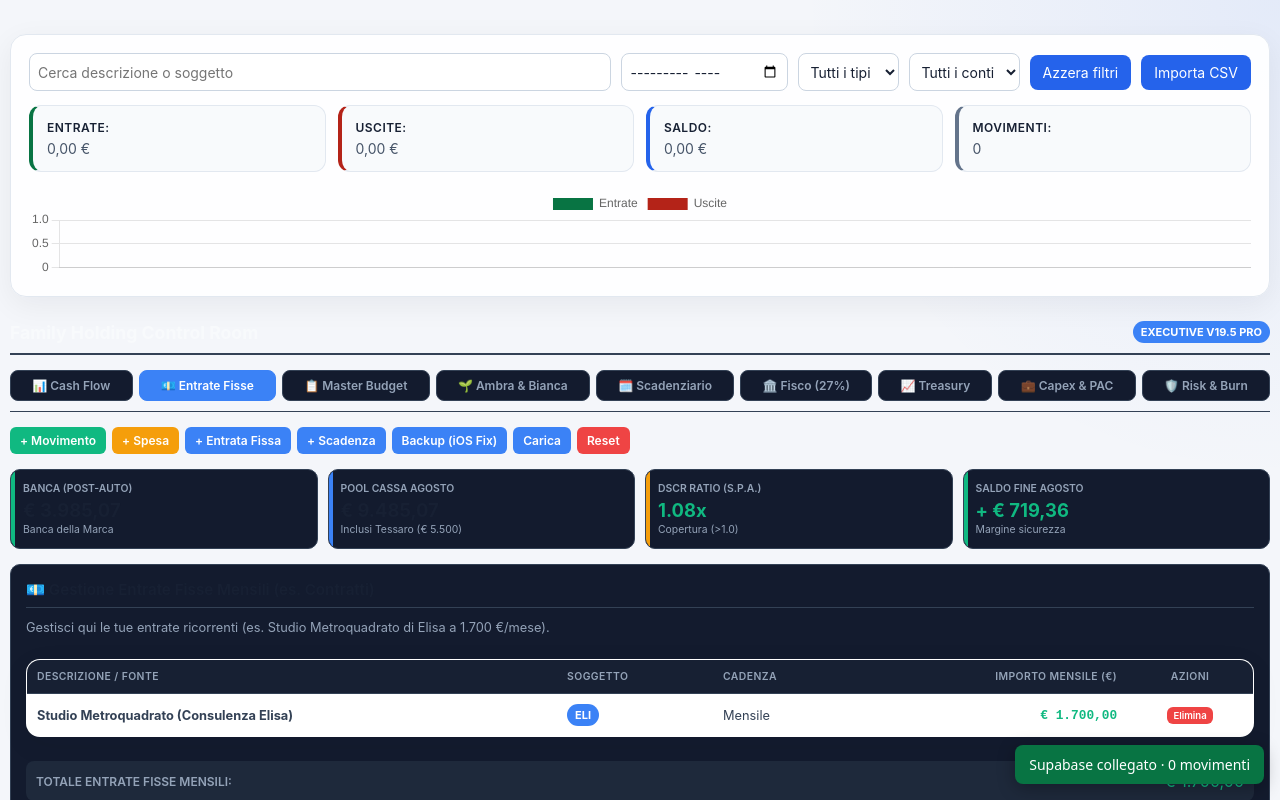
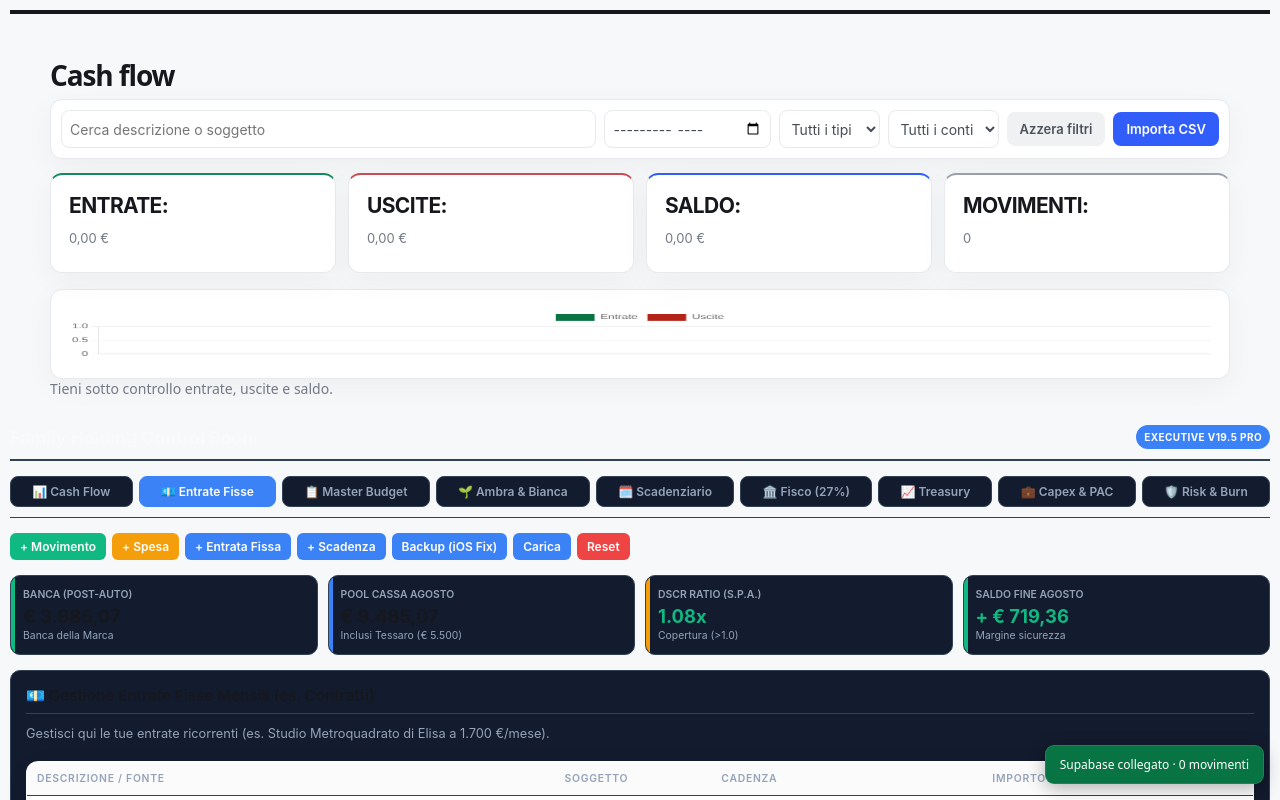
Before and after one commit to tomejohnny/control-room-jo-eli, a website built with Vite: page index.html in a window 1280 px wide. Both pictures are taken after a click on the button "💶 Entrate Fisse". Shown: the top 800 px of the page. Built offline with nearby package versions, Linux system fonts and the light colour scheme; some packages are replaced by stand-ins of ours; no server answers; the database is empty.

Commit message:
new Style

```diff
--- a/src/styles.css
+++ b/src/styles.css
@@ -1,11 +1,23 @@
+@import url("https://fonts.googleapis.com/css2?family=DM+Sans:wght@400;500;600;700&display=swap");
+
 :root {
-  color-scheme: light;
-  font-family: Inter, ui-sans-serif, system-ui, -apple-system, BlinkMacSystemFont,
-    "Segoe UI", sans-serif;
-  color: #172033;
-  background: #f4f6fa;
+  font-family: "DM Sans", Inter, ui-sans-serif, system-ui, sans-serif;
+  color: #16181d;
+  background: #f7f8fa;
   font-synthesis: none;
   text-rendering: optimizeLegibility;
+  --ink: #16181d;
+  --muted: #737984;
+  --line: #e7e9ed;
+  --surface: #ffffff;
+  --canvas: #f7f8fa;
+  --blue: #315efb;
+  --blue-dark: #244bd5;
+  --green: #138a5b;
+  --green-soft: #e9f7f0;
+  --red: #c94b54;
+  --red-soft: #fff0f1;
+  --shadow: 0 8px 30px rgba(22, 24, 29, 0.045);
 }
 
 * {
@@ -13,12 +25,17 @@
 }
 
 body {
+  min-width: 320px;
   margin: 0;
-  min-width: 320px;
-  background:
-    radial-gradient(circle at top right, rgba(37, 99, 235, 0.08), transparent 30rem),
-    #f4f6fa;
-  color: #172033;
+  background: var(--canvas);
+  color: var(--ink);
+}
+
+body::before {
+  content: "";
+  display: block;
+  height: 4px;
+  background: var(--ink);
 }
 
 button,
@@ -31,246 +48,366 @@ button {
   border: 0;
   border-radius: 8px;
   padding: 9px 13px;
-  background: #2563eb;
+  background: var(--ink);
   color: #fff;
+  font-size: 13px;
+  font-weight: 600;
   cursor: pointer;
-  transition: background 0.15s ease, transform 0.15s ease, opacity 0.15s ease;
+  transition:
+    background 160ms ease,
+    transform 160ms ease,
+    opacity 160ms ease;
 }
 
 button:hover {
-  background: #1d4ed8;
+  background: #30343c;
   transform: translateY(-1px);
+}
+
+button:active {
+  transform: translateY(0);
 }
 
 button:disabled {
   cursor: wait;
-  opacity: 0.6;
+  opacity: 0.55;
 }
 
 input,
 select {
   min-height: 38px;
-  border: 1px solid #cbd5e1;
+  border: 1px solid var(--line);
   border-radius: 8px;
-  background: #fff;
-  color: #172033;
-  outline: none;
+  outline: 0;
+  background: var(--surface);
+  color: var(--ink);
+  transition:
+    border-color 160ms ease,
+    box-shadow 160ms ease;
 }
 
 input:focus,
 select:focus {
-  border-color: #2563eb;
-  box-shadow: 0 0 0 3px rgba(37, 99, 235, 0.14);
+  border-color: #aebcff;
+  box-shadow: 0 0 0 3px rgba(49, 94, 251, 0.1);
 }
 
-/* Area filtri e riepilogo */
+/* Area principale */
 #cashflow-controls {
-  max-width: 1280px;
-  margin: 24px auto !important;
-  padding: 18px !important;
-  border: 1px solid #e2e8f0 !important;
-  border-radius: 16px !important;
-  background: rgba(255, 255, 255, 0.94) !important;
-  box-shadow: 0 8px 30px rgba(15, 23, 42, 0.06);
+  position: relative;
+  max-width: 1180px;
+  margin: 42px auto 20px !important;
+  padding: 0 !important;
+  border: 0 !important;
+  background: transparent !important;
+  box-shadow: none !important;
 }
 
+#cashflow-controls::before {
+  content: "Cash flow";
+  display: block;
+  margin-bottom: 5px;
+  color: var(--ink);
+  font-size: 28px;
+  font-weight: 700;
+  letter-spacing: -0.04em;
+}
+
+#cashflow-controls::after {
+  content: "Tieni sotto controllo entrate, uscite e saldo.";
+  display: block;
+  margin-bottom: 27px;
+  color: var(--muted);
+  font-size: 14px;
+}
+
+/* Barra filtri */
 #cashflow-controls > div:first-child {
   display: flex;
   align-items: center;
-  gap: 10px !important;
+  gap: 8px !important;
+  padding: 10px;
+  border: 1px solid var(--line);
+  border-radius: 12px;
+  background: var(--surface);
+  box-shadow: var(--shadow);
 }
 
 #cf-search {
-  flex: 1 1 260px;
+  flex: 1 1 280px;
+  padding: 0 12px;
 }
 
+#cf-month,
+#cf-type,
+#cf-account {
+  padding: 0 10px;
+  color: #474c55;
+}
+
+#cf-reset {
+  background: #f0f1f3;
+  color: #4c525c;
+}
+
+#cf-reset:hover {
+  background: #e5e7eb;
+}
+
+#cf-import {
+  background: var(--blue);
+}
+
+#cf-import:hover {
+  background: var(--blue-dark);
+}
+
+/* Riepilogo */
 #cf-summary {
   display: grid !important;
-  grid-template-columns: repeat(4, minmax(140px, 1fr));
+  grid-template-columns: repeat(4, 1fr);
   gap: 12px !important;
+  margin-top: 16px;
 }
 
 #cf-summary span {
-  display: flex;
-  flex-direction: column;
-  gap: 5px;
-  padding: 14px;
-  border: 1px solid #e2e8f0;
+  display: block;
+  min-height: 100px;
+  padding: 18px;
+  border: 1px solid var(--line);
   border-radius: 12px;
-  background: #f8fafc;
-  color: #475569;
+  background: var(--surface);
+  box-shadow: var(--shadow);
+  color: var(--muted);
+  font-size: 13px;
 }
 
 #cf-summary b {
-  color: #172033;
-  font-size: 12px;
+  display: block;
+  margin-bottom: 12px;
+  color: var(--muted);
+  font-size: 11px;
   font-weight: 600;
+  letter-spacing: 0.06em;
   text-transform: uppercase;
-  letter-spacing: 0.04em;
+}
+
+#cf-summary span::first-line {
+  color: var(--ink);
+  font-size: 21px;
+  font-weight: 700;
+  letter-spacing: -0.03em;
 }
 
 #cf-summary span:nth-child(1) {
-  border-left: 4px solid #087443;
+  border-top: 2px solid var(--green);
 }
 
 #cf-summary span:nth-child(2) {
-  border-left: 4px solid #b42318;
+  border-top: 2px solid var(--red);
 }
 
 #cf-summary span:nth-child(3) {
-  border-left: 4px solid #2563eb;
+  border-top: 2px solid var(--blue);
 }
 
 #cf-summary span:nth-child(4) {
-  border-left: 4px solid #64748b;
+  border-top: 2px solid #9aa0aa;
 }
 
 /* Grafico */
 #cf-chart {
+  display: block;
   width: 100% !important;
   max-height: 280px;
+  margin-top: 16px;
+  padding: 18px;
+  border: 1px solid var(--line);
+  border-radius: 12px;
+  background: var(--surface);
+  box-shadow: var(--shadow);
 }
 
-/* Tabelle */
+/* Tabella */
 table {
-  width: calc(100% - 48px);
-  max-width: 1280px;
-  margin: 24px auto;
-  border-collapse: separate;
+  width: min(1180px, calc(100% - 32px));
+  margin: 20px auto 48px;
+  border: 1px solid var(--line);
+  border-radius: 12px;
   border-spacing: 0;
   overflow: hidden;
-  border: 1px solid #e2e8f0;
-  border-radius: 14px;
-  background: #fff;
-  box-shadow: 0 8px 30px rgba(15, 23, 42, 0.06);
+  background: var(--surface);
+  box-shadow: var(--shadow);
 }
 
 thead th {
-  padding: 14px 16px;
-  background: #172033;
-  color: #fff;
-  font-size: 12px;
+  padding: 13px 16px;
+  border-bottom: 1px solid var(--line);
+  background: #fbfbfc;
+  color: #8a9099;
+  font-size: 10px;
   font-weight: 700;
+  letter-spacing: 0.07em;
   text-align: left;
   text-transform: uppercase;
-  letter-spacing: 0.04em;
 }
 
 tbody td {
-  padding: 13px 16px;
-  border-top: 1px solid #edf1f5;
-  color: #334155;
+  padding: 16px;
+  border-bottom: 1px solid #f0f1f3;
+  color: #454a53;
+  font-size: 13px;
   vertical-align: middle;
 }
 
+tbody tr:last-child td {
+  border-bottom: 0;
+}
+
+tbody tr {
+  transition: background 150ms ease;
+}
+
 tbody tr:hover {
-  background: #f8fafc;
+  background: #fafbfc;
+}
+
+tbody td:first-child {
+  color: #7c828c;
+  font-variant-numeric: tabular-nums;
 }
 
 tbody td:nth-child(5) {
+  color: var(--ink);
+  font-size: 14px;
+  font-weight: 700;
   white-space: nowrap;
-  font-weight: 700;
 }
 
 .amount.income {
-  color: #087443;
+  color: var(--green) !important;
 }
 
 .amount.expense {
-  color: #b42318;
+  color: var(--red) !important;
 }
 
 .badge {
   display: inline-flex;
   align-items: center;
+  min-height: 24px;
   padding: 4px 8px;
   border-radius: 999px;
-  font-size: 11px;
+  font-size: 10px;
   font-weight: 700;
+  letter-spacing: 0.04em;
 }
 
 .badge.income {
-  background: #dcfce7;
-  color: #166534;
+  background: var(--green-soft);
+  color: var(--green);
 }
 
 .badge.expense {
-  background: #fee2e2;
-  color: #991b1b;
+  background: var(--red-soft);
+  color: var(--red);
 }
 
 .edit-db-row,
 .delete-db-row {
   padding: 6px 9px;
-  font-size: 12px;
+  border-radius: 6px;
+  font-size: 11px;
 }
 
 .edit-db-row {
-  background: #475569;
+  background: #f0f1f3;
+  color: #4c525c;
 }
 
 .edit-db-row:hover {
-  background: #334155;
+  background: #e5e7eb;
 }
 
 .delete-db-row {
-  background: #b42318;
+  background: transparent;
+  color: var(--red);
 }
 
 .delete-db-row:hover {
-  background: #991b1b;
+  background: var(--red-soft);
 }
 
-/* Modale movimento */
+/* Modale */
 #db-movement-form {
-  width: min(400px, calc(100vw - 32px)) !important;
+  width: min(410px, calc(100vw - 32px)) !important;
+  padding: 26px !important;
+  border: 1px solid rgba(255, 255, 255, 0.08);
+  border-radius: 16px !important;
+  background: #1b1e24 !important;
+  box-shadow: 0 24px 80px rgba(0, 0, 0, 0.3) !important;
 }
 
 #db-movement-form h3 {
-  margin-bottom: 20px;
+  margin: 0 0 22px !important;
+  color: #fff;
   font-size: 20px;
+  letter-spacing: -0.03em;
 }
 
 #db-movement-form label {
   display: block;
-  color: #cbd5e1;
-  font-size: 12px;
+  margin-top: 12px;
+  color: #aeb4bf;
+  font-size: 11px;
   font-weight: 600;
+  letter-spacing: 0.04em;
+  text-transform: uppercase;
 }
 
 #db-movement-form input,
 #db-movement-form select {
-  min-height: 40px;
-  border: 1px solid #475569;
-  background: #fff;
+  width: 100%;
+  margin: 6px 0 0 !important;
+  border: 1px solid #3a404b;
+  background: #272b33;
+  color: #fff;
+}
+
+#db-movement-form input:focus,
+#db-movement-form select:focus {
+  border-color: #7d95ff;
+  box-shadow: 0 0 0 3px rgba(125, 149, 255, 0.14);
+}
+
+#db-movement-form button[type="submit"] {
+  background: var(--blue);
 }
 
 #db-movement-form button[type="button"] {
-  background: #475569;
+  background: #343a45;
+  color: #dce0e7;
 }
 
-#db-movement-form button[type="button"]:hover {
-  background: #334155;
+/* Stato */
+#supabase-status {
+  max-width: calc(100vw - 32px);
+  border: 1px solid rgba(255, 255, 255, 0.1);
+  border-radius: 9px !important;
+  font-size: 12px !important;
 }
 
-/* Stato Supabase */
-#supabase-status {
-  max-width: calc(100vw - 32px);
-  transition: background 0.2s ease;
-}
-
-/* Responsive */
-@media (max-width: 800px) {
+/* Tablet */
+@media (max-width: 850px) {
   #cashflow-controls {
-    margin: 16px !important;
+    margin: 30px 16px 18px !important;
   }
 
   #cf-summary {
-    grid-template-columns: repeat(2, minmax(130px, 1fr));
+    grid-template-columns: repeat(2, 1fr);
   }
 
   table {
-    width: calc(100% - 32px);
     display: block;
     overflow-x: auto;
     white-space: nowrap;
@@ -278,11 +415,16 @@ tbody td:nth-child(5) {
 
   thead,
   tbody {
-    min-width: 760px;
+    min-width: 780px;
   }
 }
 
-@media (max-width: 520px) {
+/* Mobile */
+@media (max-width: 560px) {
+  #cashflow-controls::before {
+    font-size: 24px;
+  }
+
   #cashflow-controls > div:first-child {
     align-items: stretch;
     flex-direction: column;
@@ -300,4 +442,18 @@ tbody td:nth-child(5) {
   #cf-summary {
     grid-template-columns: 1fr 1fr;
   }
+
+  #cf-summary span {
+    min-height: 90px;
+    padding: 14px;
+  }
+
+  #cf-summary span::first-line {
+    font-size: 17px;
+  }
+
+  table {
+    width: calc(100% - 24px);
+    margin-top: 14px;
+  }
 }
```
